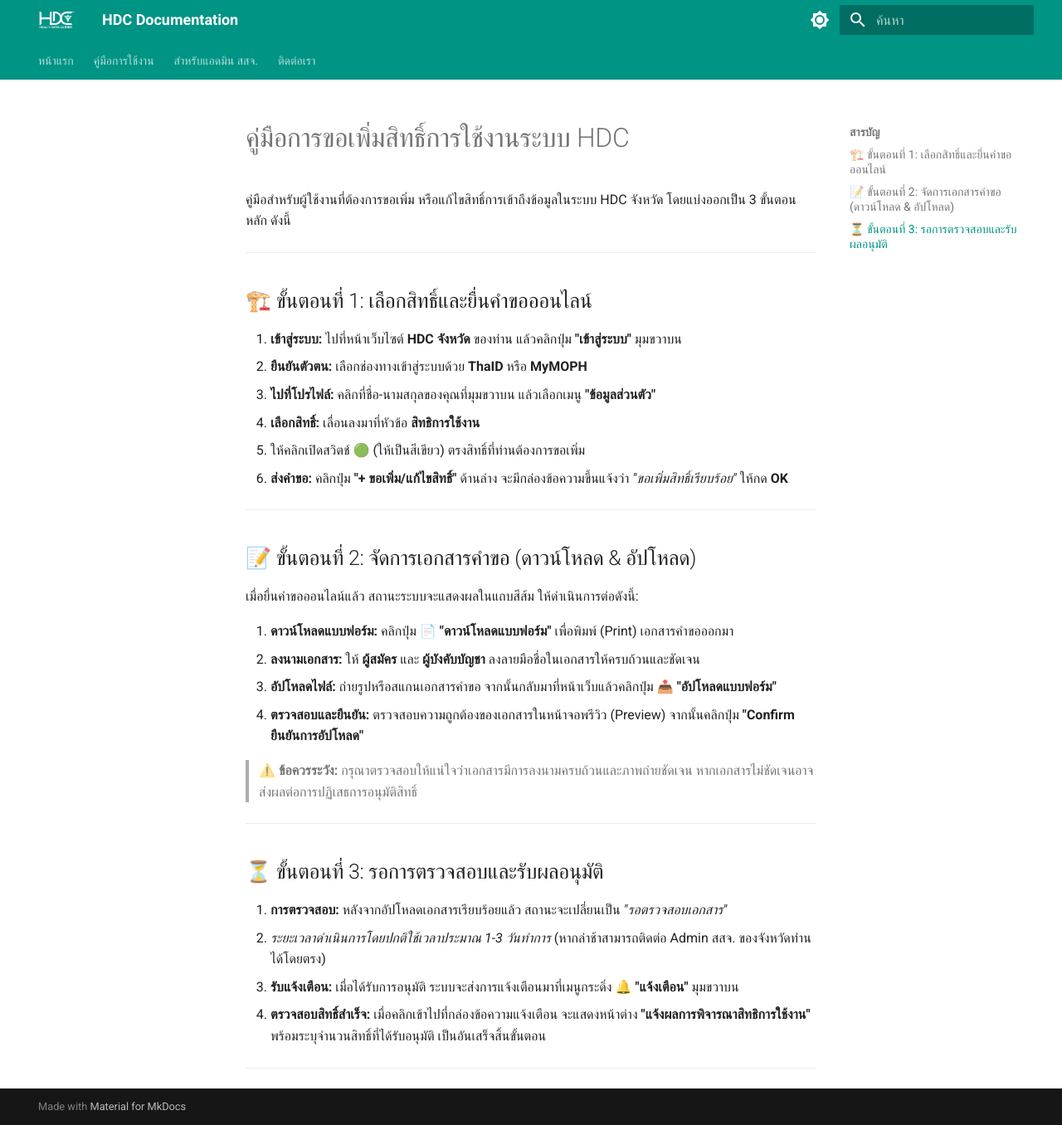
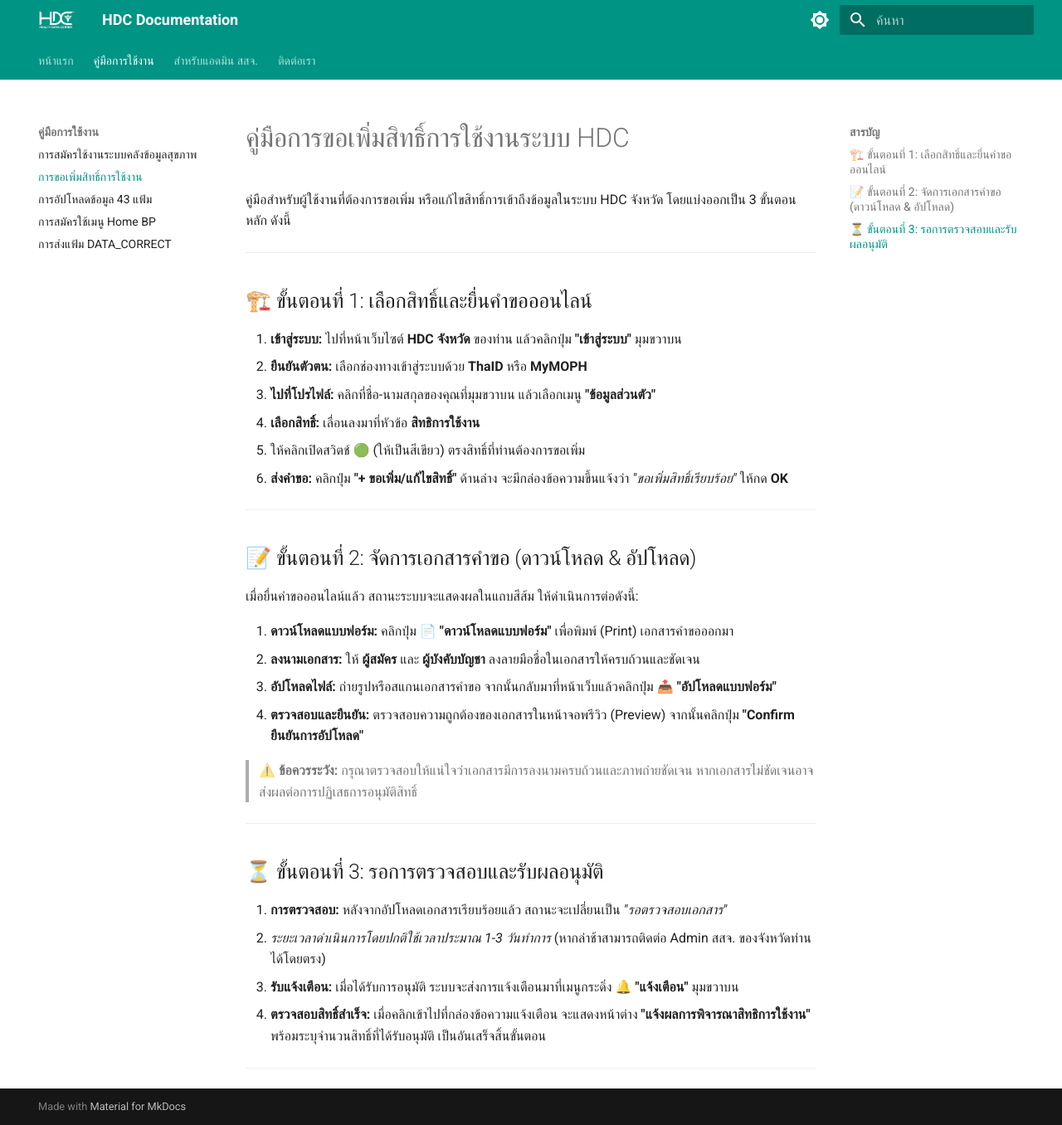
Before and after one commit to dmdmoph/hdc-docs, an MkDocs documentation site: the page built from docs/manual/add-rights.md, in a window 1280 px wide and 1356 px high. Shown: the whole window at 83% size. Built offline with MkDocs 1.6.1 and Material for MkDocs 9.7.7, drawn with Linux system fonts in a browser that asks for light colours.

Commit message:
Update mkdocs.yml: add add-rights.md

```diff
--- a/mkdocs.yml
+++ b/mkdocs.yml
@@ -41,6 +41,7 @@
   - หน้าแรก: index.md
   - คู่มือการใช้งาน:
       - การสมัครใช้งานระบบคลังข้อมูลสุขภาพ: manual/user.md
+      - การขอเพิ่มสิทธิ์การใช้งาน: manual/add-rights.md
       - การอัปโหลดข้อมูล 43 แฟ้ม: manual/upload-43-files.md
       - การสมัครใช้เมนู Home BP: manual/home-bp.md
       - การส่งแฟ้ม DATA_CORRECT: manual/data-correct.md
```
